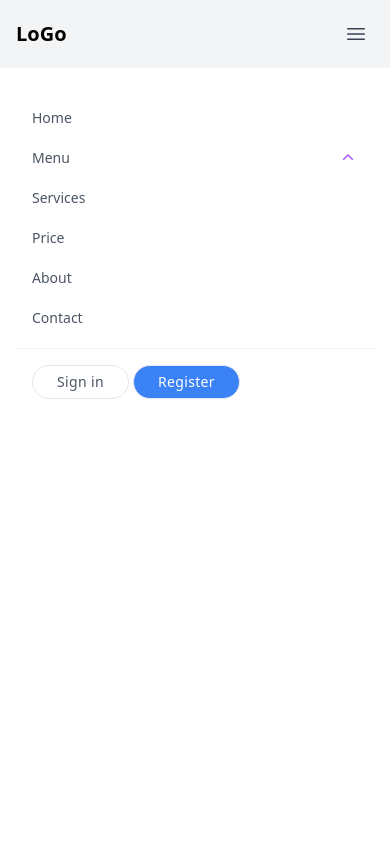
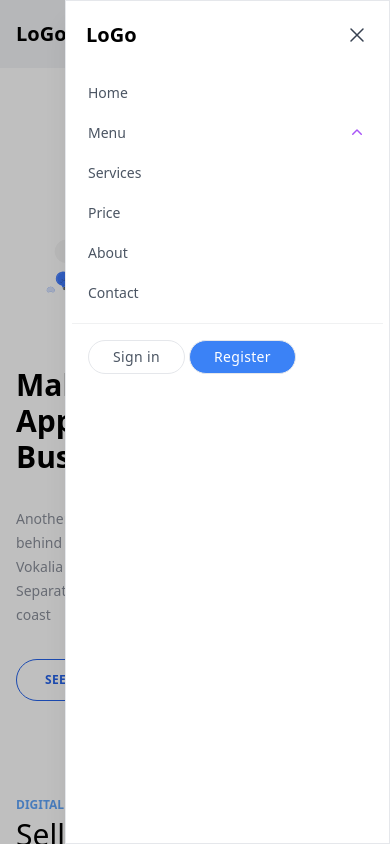
Before and after one commit to abrahmandevs/landingpage-vue3, a Vue app: page / in a window 390 px wide. Both pictures are taken after a click on the button 356 px from the left and 34 px from the top of the page. Shown: the top 844 px of the page. Built offline with nearby package versions, Linux system fonts and the light colour scheme; a small style sheet from the web is missing.

Commit message:
modify header dialog mobile menu

```diff
--- a/src/components/Header.vue
+++ b/src/components/Header.vue
@@ -56,38 +56,6 @@ t
 		<nav class="mx-auto flex items-center justify-between" aria-label="Global">
 			<div class="grow flex items-center">
 				<a href="/" class="-m-1.5 p-1.5 text-xl font-semibold text-black hover:text-black mr-4">LoGo</a>
-				<!-- <Popover class="relative">
-					<PopoverButton class="flex items-center gap-x-1 text-sm font-semibold leading-6 text-gray-900">
-						Product
-						<ChevronDownIcon class="h-5 w-5 flex-none text-gray-400" aria-hidden="true" />
-					</PopoverButton>
-
-					<transition enter-active-class="transition ease-out duration-200" enter-from-class="opacity-0 translate-y-1" enter-to-class="opacity-100 translate-y-0" leave-active-class="transition ease-in duration-150" leave-from-class="opacity-100 translate-y-0" leave-to-class="opacity-0 translate-y-1">
-						<PopoverPanel class="absolute -left-8 top-full z-10 mt-3 w-screen max-w-md overflow-hidden rounded-3xl bg-white shadow-lg ring-1 ring-gray-900/5">
-							<div class="p-4">
-								<div v-for="item in products" :key="item.name" class="group relative flex items-center gap-x-6 rounded-lg p-4 text-sm leading-6 hover:bg-gray-50">
-									<div class="flex h-11 w-11 flex-none items-center justify-center rounded-lg bg-gray-50 group-hover:bg-white">
-										<component :is="item.icon" class="h-6 w-6 text-gray-600 group-hover:text-indigo-600" aria-hidden="true" />
-									</div>
-									<div class="flex-auto">
-										<a :href="item.href" class="block font-semibold text-gray-900">
-											{{ item.name }}
-											<span class="absolute inset-0" />
-										</a>
-										<p class="mt-1 text-gray-600">{{ item.description }}</p>
-									</div>
-								</div>
-							</div>
-							<div class="grid grid-cols-2 divide-x divide-gray-900/5 bg-gray-50">
-								<a v-for="item in callsToAction" :key="item.name" :href="item.href" class="flex items-center justify-center gap-x-2.5 p-3 text-sm font-semibold leading-6 text-gray-900 hover:bg-gray-100">
-									<component :is="item.icon" class="h-5 w-5 flex-none text-gray-400" aria-hidden="true" />
-									{{ item.name }}
-								</a>
-							</div>
-						</PopoverPanel>
-					</transition>
-				</Popover> -->
-				<!-- dropdown -->
 				<PopoverGroup class="hidden md:block">
 					<!-- first loop  -->
 					<template v-for="(catetory, index) in data['categorys']">
@@ -170,21 +138,21 @@ t
 		</nav>
 
 		<TransitionRoot as="template" :show="mobileMenuOpen">
-			<Dialog as="div" class="relative z-40 lg:hidden bg-blue-500" @close="mobileMenuOpen = false">
+			<Dialog as="div" class="relative z-50 lg:hidden bg-blue-500" @close="mobileMenuOpen = false">
 				<TransitionChild as="template" enter="transition-opacity ease-linear duration-300" enter-from="opacity-0" enter-to="opacity-100" leave="transition-opacity ease-linear duration-300" leave-from="opacity-100" leave-to="opacity-0">
 					<div class="fixed inset-0 bg-black bg-opacity-25" />
 				</TransitionChild>
 
 				<div class="bg-green-40 fixed inset-0 z-40 flex justify-end">
 					<TransitionChild as="template" enter="transform transition ease-in-out duration-500 sm:duration-700" enter-from="translate-x-full" enter-to="translate-x-0" leave="transform transition ease-in-out duration-500 sm:duration-700" leave-from="translate-x-0" leave-to="translate-x-full">
-						<DialogPanel class="w-full sm:w-3/6 relative overflow-y-auto bg-white p-4 shadow-xl">
-							<div class="flex items-center justify-between p-4">
+						<DialogPanel class="w-5/6 sm:w-3/6 relative overflow-y-auto bg-white border shadow-xl">
+							<div class="sticky flex items-center justify-between p-5">
 								<a href="/" class="-m-1.5 p-1.5 text-xl font-semibold text-black hover:text-black mr-4">LoGo</a>
 								<button type="button" class="-m-2.5 rounded-md p-2.5 text-gray-700" @click="mobileMenuOpen = false">
 									<XMarkIcon class="h-6 w-6" aria-hidden="true" />
 								</button>
 							</div>
-							<div class="mt-6">
+							<div class="p-1.5">
 								<div class="divide-y divide-gray-500/10">
 									<div class="mb-3 space-y-1">
 										<!-- first loop -->
--- a/vite.config.js
+++ b/vite.config.js
@@ -4,7 +4,5 @@ import vue from '@vitejs/plugin-vue'
 // https://vitejs.dev/config/
 export default defineConfig({
     plugins: [vue()],
-    // base: '/' not working on github action page
-    // base: '/' not working on github action page
     base: '/landingpage-vue3'
 })
```
